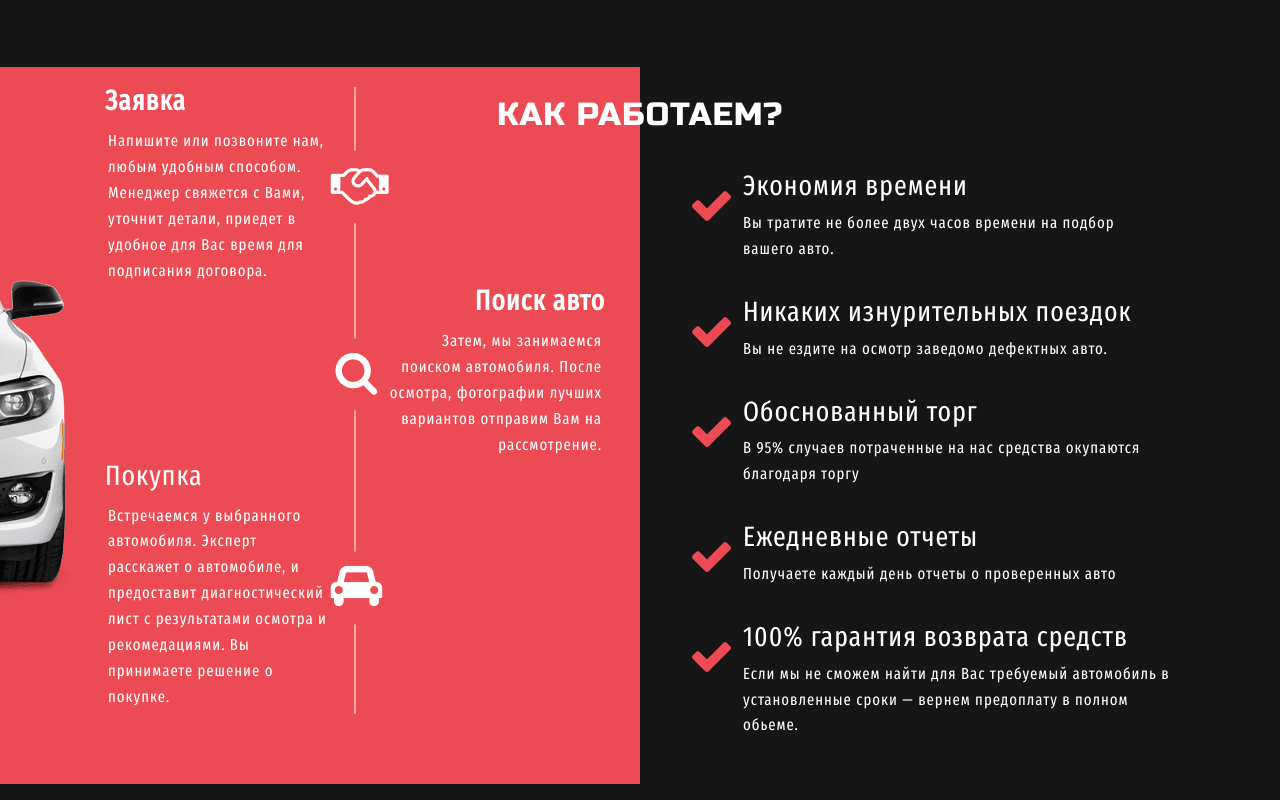
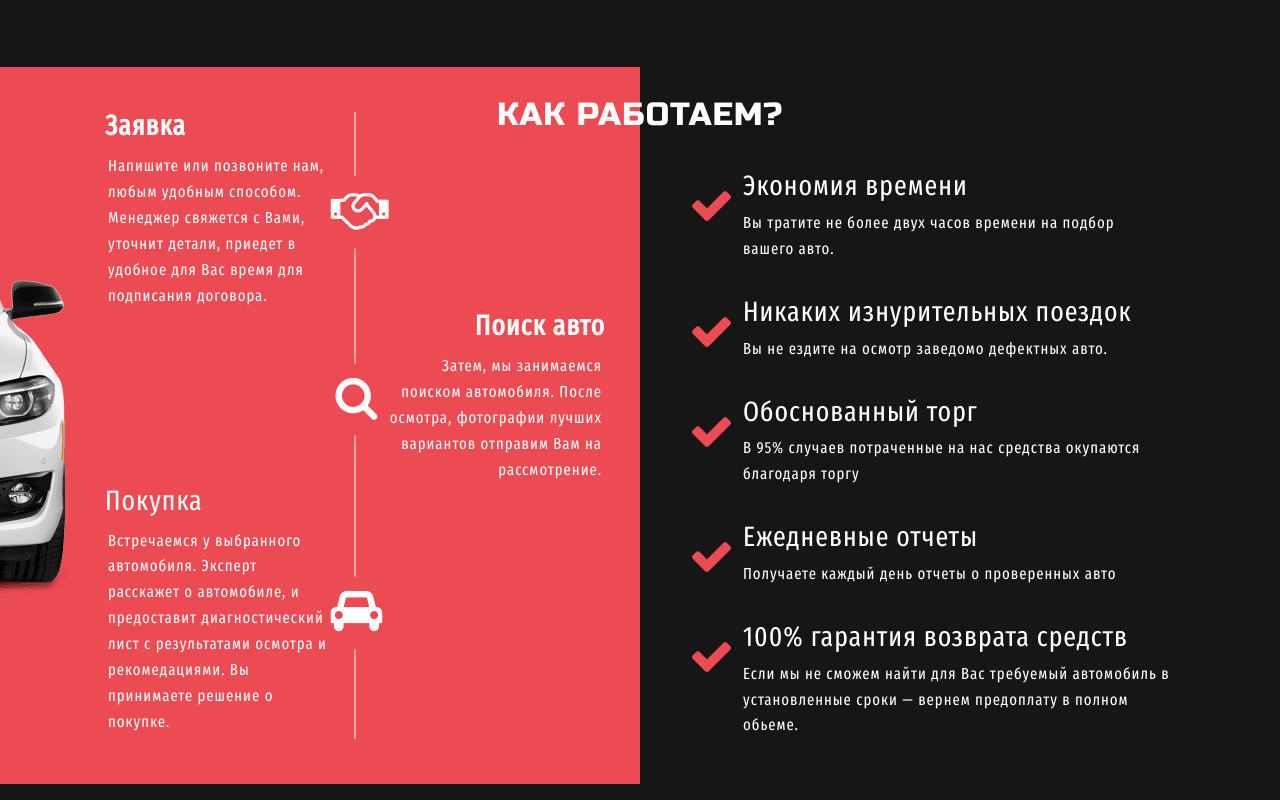
Before and after one commit to albru/AutoSpb, a website built with webpack: page app/index.pug in a window 1280 px wide. Shown: the part 1340-2140 px from the top of the page. Built offline with nearby package versions, Linux system fonts and the light colour scheme.

Commit message:
fix margin

```diff
--- a/app/sass/blocks/_features.scss
+++ b/app/sass/blocks/_features.scss
@@ -46,7 +46,6 @@
   background-color: $orange;
   min-height: 100%;
   position: relative;
-  margin-top: -$margin25;
   }
   &-list {
     width: 100%;
```
Also changed, not shown: app/css/main.css, dist/css/main.css, dist/index.html.
